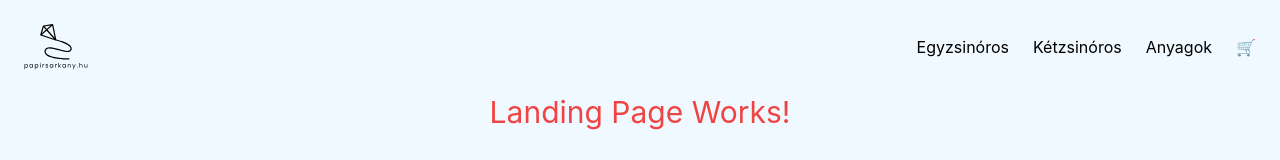
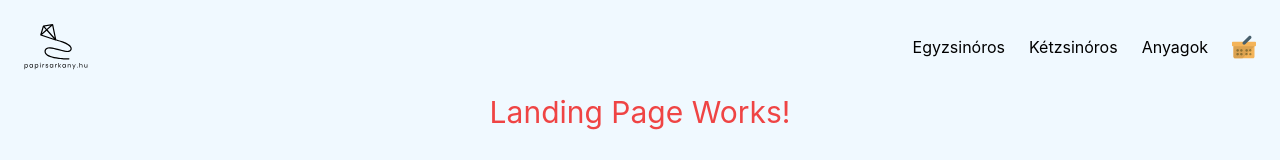
Before and after one commit to c-h-o-n/papirsarkany-legacy, a React (Create React App) app: page / in a window 1280 px wide. Shown: the top 160 px of the page. Built offline with nearby package versions, Linux system fonts and the light colour scheme.

Commit message:
add basket icon

```diff
--- a/src/components/NavBar.tsx
+++ b/src/components/NavBar.tsx
@@ -2,9 +2,9 @@ import { useEffect, useRef, useState } from 'react';
 import { NavLink } from 'react-router-dom';
 
 // assets
-// TODO add basket svg
 import hamburgerMenu from '../assets/hamburger-menu.svg';
 import logo from '../assets/logo.svg';
+import basket from '../assets/basket.svg';
 
 export default function NavBar() {
   const sideBarRef = useRef() as React.MutableRefObject<HTMLInputElement>;
@@ -42,7 +42,9 @@ export default function NavBar() {
             <NavLink to="/egyzsinoros">Egyzsinóros</NavLink>
             <NavLink to="/ketzsinoros">Kétzsinóros</NavLink>
             <NavLink to="/anyagok">Anyagok</NavLink>
-            <NavLink to="/kosar">🛒</NavLink>
+            <NavLink to="/kosar">
+              <img src={basket} alt="kosár" className="w-6" />
+            </NavLink>
           </div>
         </div>
       </div>
```
Also changed, not shown: src/assets/basket.svg (added).
